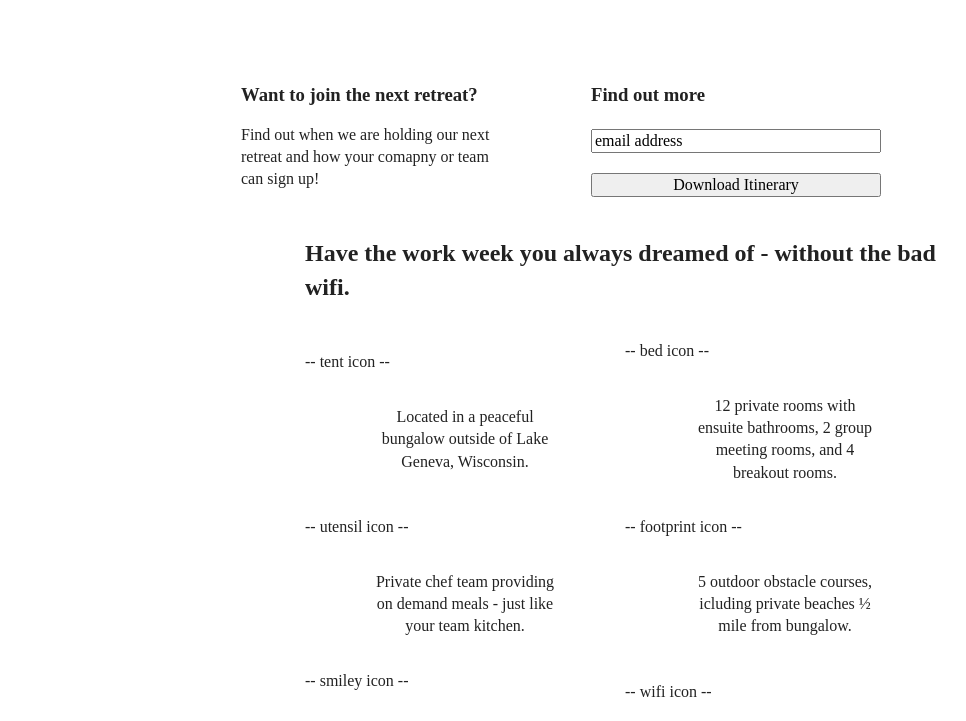
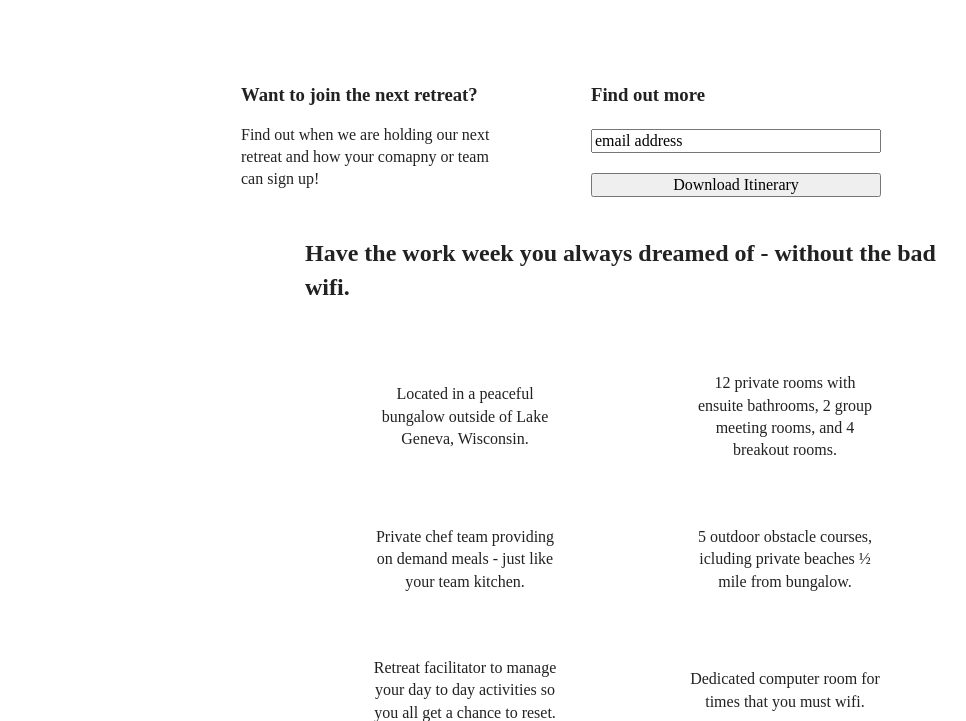
Before and after one commit to wcinahuff/unplug-project, a plain HTML site: page index.html in a window 1280 px wide. Shown: the part 246-967 px from the top of the page, without its empty margins (15-981 px from the left). Drawn offline with Linux system fonts and the light colour scheme.

Commit message:
Removed feeatures-item icons text

```diff
--- a/index.html
+++ b/index.html
@@ -65,32 +65,32 @@
         <h2>Have the work week you always dreamed of - without the bad wifi.</h2>
         <div class="features-items">
           <article>
-            <p class="fontawesome-icon">-- tent icon --</p>
+            <p class="fontawesome-icon"></p>
             <p class="features-item-description">Located in a peaceful bungalow outside of Lake Geneva, Wisconsin.</p>
           </article>
 
           <article>
-            <p class="fontawesome-icon">-- bed icon --</p>
+            <p class="fontawesome-icon"></p>
             <p class="features-item-description">12 private rooms with ensuite bathrooms, 2 group meeting rooms, and 4 breakout rooms.</p>
           </article>
 
           <article>
-            <p class="fontawesome-icon">-- utensil icon --</p>
+            <p class="fontawesome-icon"></p>
             <p class="features-item-description">Private chef team providing on demand meals - just like your team kitchen.</p>
           </article>
 
           <article>
-            <p class="fontawesome-icon">-- footprint icon --</p>
+            <p class="fontawesome-icon"></p>
             <p class="features-item-description">5 outdoor obstacle courses, icluding private beaches &#189; mile from bungalow.</p>
           </article>
 
           <article>
-            <p class="fontawesome-icon">-- smiley icon --</p>
+            <p class="fontawesome-icon"></p>
             <p class="features-item-description">Retreat facilitator to manage your day to day activities so you all get a chance to reset.</p>
           </article>
 
           <article>
-            <p class="fontawesome-icon">-- wifi icon --</p>
+            <p class="fontawesome-icon"></p>
             <p class="features-item-description">Dedicated computer room for times that you must wifi.</p>
           </article>
         </div>
```
